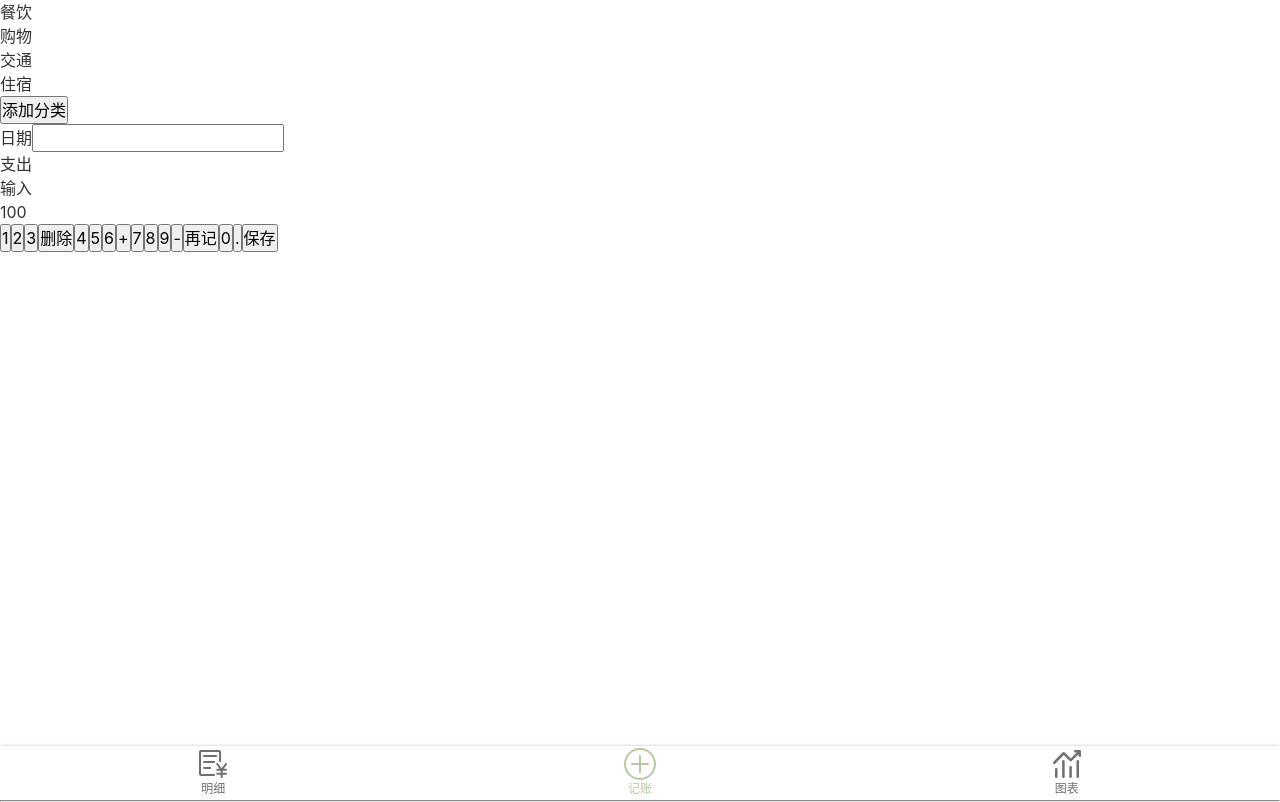
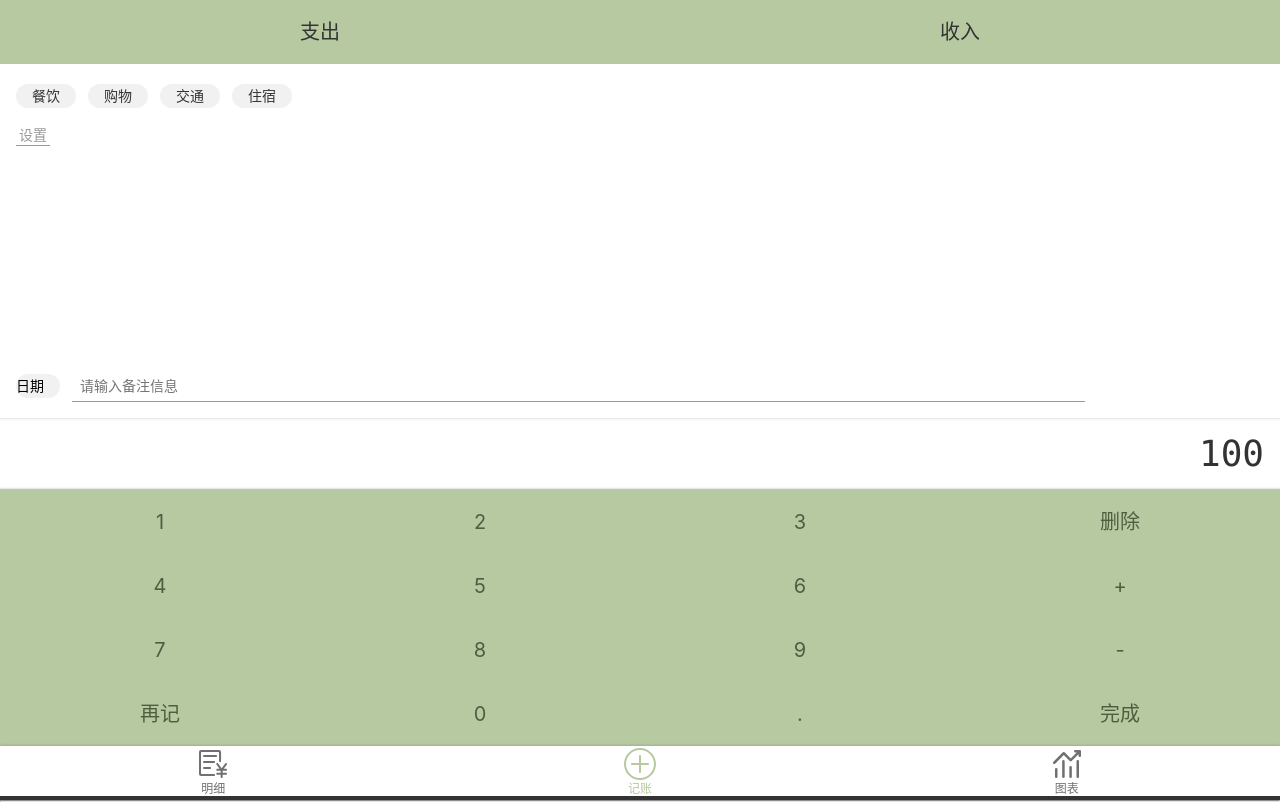
Before and after one commit to LLLLxto/green-grape, a Vue app: page /#/charge in a window 1280 px wide. Built offline with nearby package versions, Linux system fonts and the light colour scheme.

Commit message:
添加 Charge 页面样式

```diff
--- a/src/App.vue
+++ b/src/App.vue
@@ -15,6 +15,7 @@ body {
   color: #333;
   line-height:1.5;
   font-family:$font-hei;
+  font-size: 16px;
 }
 
 </style>
--- a/src/assets/style/helper.scss
+++ b/src/assets/style/helper.scss
@@ -3,7 +3,9 @@ $font-kai: Baskerville, Georgia, "Liberation Serif", "Kaiti SC", STKaiti, "AR PL
 $font-song: Georgia, "Nimbus Roman No9 L", "Songti SC", "Noto Serif CJK SC", "Source Han Serif SC", "Source Han Serif CN", STSong, "AR PL New Sung", "AR PL SungtiL GB", NSimSun, SimSun, "TW\-Sung", "WenQuanYi Bitmap Song", "AR PL UMing CN", "AR PL UMing HK", "AR PL UMing TW", "AR PL UMing TW MBE", PMingLiU, MingLiU, serif;
 
 $color-highlight: rgb(183, 201, 161);
+$color-key: rgb(78, 95, 64);
 
+/*placeholder*/
 %clearFix {
   &::after {
     content: '';
@@ -16,6 +18,6 @@ $color-shadow: rgba(0, 0, 0, 0.25);
   box-shadow: 0 0 3px $color-shadow;
 }
 %innerShadow {
-  box-shadow: inset 0 -3px 3px -3px $color-shadow,
+  box-shadow: inset 0 -3px 3px -3px $color-key,
   inset 0 3px 3px -3px $color-shadow;
 }
--- a/src/components/Layout.vue
+++ b/src/components/Layout.vue
@@ -1,6 +1,6 @@
 <template>
-  <div class="nav-wrapper">
-    <div class="content">
+  <div class="layout-wrapper">
+    <div class="content" :class="classPrefix && `${classPrefix}-content`">
       <slot/>
     </div>
 
@@ -10,12 +10,13 @@
 
 <script lang="ts">
 export default {
-  name: 'Layout'
+  name: 'Layout',
+  props:['classPrefix']
 };
 </script>
 
 <style scoped lang="scss">
-.nav-wrapper {
+.layout-wrapper {
 
   display: flex;
   flex-direction: column;
--- a/src/components/Nav.vue
+++ b/src/components/Nav.vue
@@ -27,9 +27,9 @@ export default {
 @import "~@/assets/style/helper.scss";
 
 nav{
+  @extend %outerShadow;
   display: flex;
   flex-direction: row;
-  box-shadow: 0 0 3px rgba(0, 0, 0, 0.25);
   font-size: 12px;
   > .item{
     padding: 2px 0;
--- a/src/router/index.ts
+++ b/src/router/index.ts
@@ -1,6 +1,5 @@
 import Vue from 'vue';
 import VueRouter, {RouteConfig} from 'vue-router';
-import Home from '@/views/Home.vue';
 import Charge from '@/views/Charge.vue';
 import Bill from '@/views/Bill.vue';
 import Charts from '@/views/Charts.vue';
--- a/src/views/Charge.vue
+++ b/src/views/Charge.vue
@@ -1,30 +1,5 @@
 <template>
-    <layout>
-      <div class="tags">
-        <ul class="current">
-          <li>餐饮</li>
-          <li>购物</li>
-          <li>交通</li>
-          <li>住宿</li>
-        </ul>
-        <div class="new">
-          <button>添加分类</button>
-        </div>
-      </div>
-
-      <div>
-        <label class="notes">
-          <span class="date">日期</span>
-          <input type="text">
-        </label>
-      </div>
-
-      <div>
-        <ul class="types">
-          <li class="selected">支出</li>
-          <li>输入</li>
-        </ul>
-      </div>
+  <layout class-prefix="layout">
 
     <div class="numberPad">
       <div class="output">100</div>
@@ -44,18 +19,168 @@
         <button>再记</button>
         <button>0</button>
         <button>.</button>
-          <button>保存</button>
+        <button>完成</button>
       </div>
     </div>
+
+    <div>
+      <label class="notes">
+        <button class="date">日期</button>
+        <input type="text" placeholder="请输入备注信息">
+      </label>
+    </div>
+
+    <div class="tags">
+      <ul class="current">
+        <li>餐饮</li>
+        <li>购物</li>
+        <li>交通</li>
+        <li>住宿</li>
+      </ul>
+      <div class="settings">
+        <button>设置</button>
+      </div>
+    </div>
+
+    <div>
+      <ul class="types">
+        <li class="selected">支出</li>
+        <li>收入</li>
+      </ul>
+    </div>
+
   </layout>
 </template>
 
 <script lang="ts">
 export default {
-  name: 'Charge',
+  name: 'Charge'
 };
 </script>
 
+<style lang="scss">
+.layout-content {
+  display: flex;
+  flex-direction: column-reverse;
+  justify-content: space-between;
+}
+</style>
+
 <style scoped lang="scss">
+@import "~@/assets/style/helper.scss";
 
+.numberPad {
+  .output {
+    @extend %innerShadow;
+    font-size: 36px;
+    font-family: Consolas, monospace;
+    padding: 9px 16px;
+    text-align: right;
+    background:white;
+  }
+
+  .buttons {
+    display: flex;
+    flex-wrap: wrap;
+    > button {
+      width: 25%;
+      height: 64px;
+      float: left;
+      background: $color-highlight;
+      border: none;
+      color: $color-key;
+      font-size: 20px;
+    }
+  }
+}
+
+
+.types {
+  background: rgb(183, 201, 161);
+  display: flex;
+  font-size: 20px;
+  text-align: center;
+
+  > li {
+    width: 50%;
+    height: 64px;
+    display: flex;
+    justify-content: center;
+    align-items: center;
+
+    &.selected::after {
+      content: '';
+      position: absolute;
+      bottom: 0;
+      left: 0;
+      width: 100%;
+      height: 4px;
+      background: #333;
+
+    }
+  }
+}
+
+.notes {
+  font-size: 14px;
+  padding-left: 16px;
+  padding-bottom:16px;
+  display: flex;
+  align-items: center;
+
+  .date {
+    padding-right: 16px;
+    background: rgb(241, 241, 241);
+    $h: 24px;
+    height: $h;
+    line-height: $h;
+    border-radius: $h/2;
+    margin-right: 12px;
+    border: none;
+  }
+
+  input {
+    height: 32px;
+    flex-grow: 0.8;
+    background: transparent;
+    border: none;
+    color: #999;
+    border-bottom: 1px solid;
+    padding: 8px;
+  }
+}
+
+.tags {
+  flex-grow:1;
+  font-size: 14px;
+  padding: 16px;
+
+  > .current {
+    display: flex;
+    flex-wrap:wrap;
+
+    > li {
+      background: rgb(241, 241, 241);
+      $h: 24px;
+      height: $h;
+      line-height: $h;
+      border-radius: $h/2;
+      padding: 0 16px;
+      margin-right: 12px;
+      margin-top:4px;
+    }
+  }
+
+  > .settings {
+    padding-top: 16px;
+
+    button {
+      background: transparent;
+      border: none;
+      color: #999;
+      border-bottom: 1px solid;
+      padding: 0 3px;
+    }
+  }
+}
 </style>
```
Lines whose indentation alone changed are shown as unchanged.
